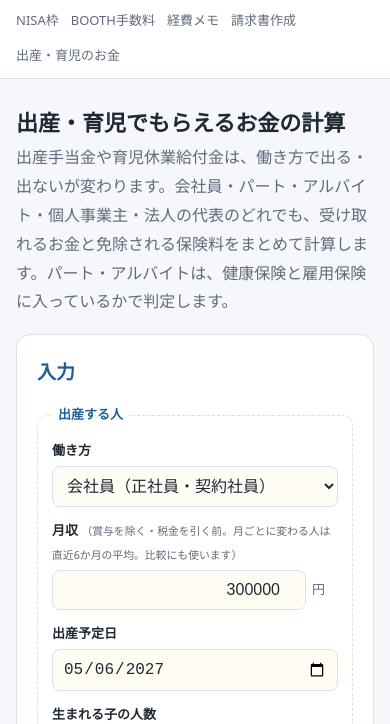
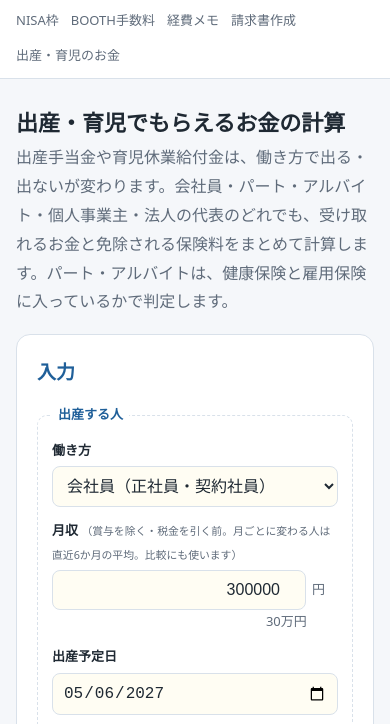
Before and after one commit to wwwworthworkingworld-coder/okane-tools, a plain HTML site: page shussan-okane.html in a window 390 px wide. Shown: the part 85-809 px from the top of the page. Drawn offline with Linux system fonts and the light colour scheme.

Commit message:
Show a Japanese reading like 120万円 under yen inputs on the maternity tools
Numbers typed without separators (1200000) are easy to misread on a
phone, so each yen field now shows its value in 万円 below the box.
Applied to the maternity money, medical deduction and spouse deduction
calculators only.

Co-Authored-By: Claude Fable 5.1 <noreply@anthropic.com>

```diff
--- a/assets/style.css
+++ b/assets/style.css
@@ -33,6 +33,7 @@ label small{font-weight:400;color:var(--muted)}
 input,select{width:100%;padding:10px;border:1px solid var(--line);border-radius:8px;background:var(--input);color:var(--text);font-size:16px}
 input[type=number]{text-align:right}
 .unit{color:var(--muted);font-size:13px;min-width:2em}
+.yomi{display:block;text-align:right;padding-right:2.4em;color:var(--muted);font-size:13px;min-height:1.2em}
 fieldset{border:1px dashed var(--line);border-radius:10px;padding:12px 14px 14px;margin:14px 0 0}
 legend{font-size:13px;font-weight:700;color:var(--main);padding:0 6px}
 .result{display:grid;grid-template-columns:repeat(auto-fit,minmax(190px,1fr));gap:10px;margin-top:16px}
--- /dev/null
+++ b/assets/yomi.js
@@ -0,0 +1,25 @@
+/* 金額欄の下に「120万円」のような読みを出す（.field の中で単位が「円」の数値欄だけ） */
+(() => {
+  const yomi = n => {
+    n = Math.round(Number(n));
+    if (!Number.isFinite(n) || Math.abs(n) < 10000) return "";
+    const a = Math.abs(n), oku = Math.floor(a / 1e8), man = Math.floor((a % 1e8) / 1e4), en = a % 1e4;
+    let s = n < 0 ? "−" : "";
+    if (oku) s += oku.toLocaleString("ja-JP") + "億";
+    if (man) s += man.toLocaleString("ja-JP") + "万";
+    if (en) s += en.toLocaleString("ja-JP");
+    return s + "円";
+  };
+  document.addEventListener("DOMContentLoaded", () => {
+    document.querySelectorAll(".field > input[type=number]").forEach(input => {
+      const unit = input.parentElement.querySelector(".unit");
+      if (!unit || unit.textContent.trim() !== "円") return;
+      const out = document.createElement("small");
+      out.className = "yomi";
+      input.parentElement.insertAdjacentElement("afterend", out);
+      const update = () => { out.textContent = yomi(input.value); };
+      input.addEventListener("input", update);
+      update();
+    });
+  });
+})();
--- a/shussan-okane.html
+++ b/shussan-okane.html
@@ -209,6 +209,7 @@
 <footer class="site-footer"></footer>
 <script src="assets/calc.js"></script>
 <script src="assets/ui.js"></script>
+<script src="assets/yomi.js"></script>
 <script>
 const NOTE = {
   ichijikin: "1児につき50万円（22週未満や制度に未加入の施設は48.8万円）",
```
Also changed, not shown: haigusha-kojo-keisan.html (+1 -0 lines), iryohi-kojo-keisan.html (+1 -0 lines).
